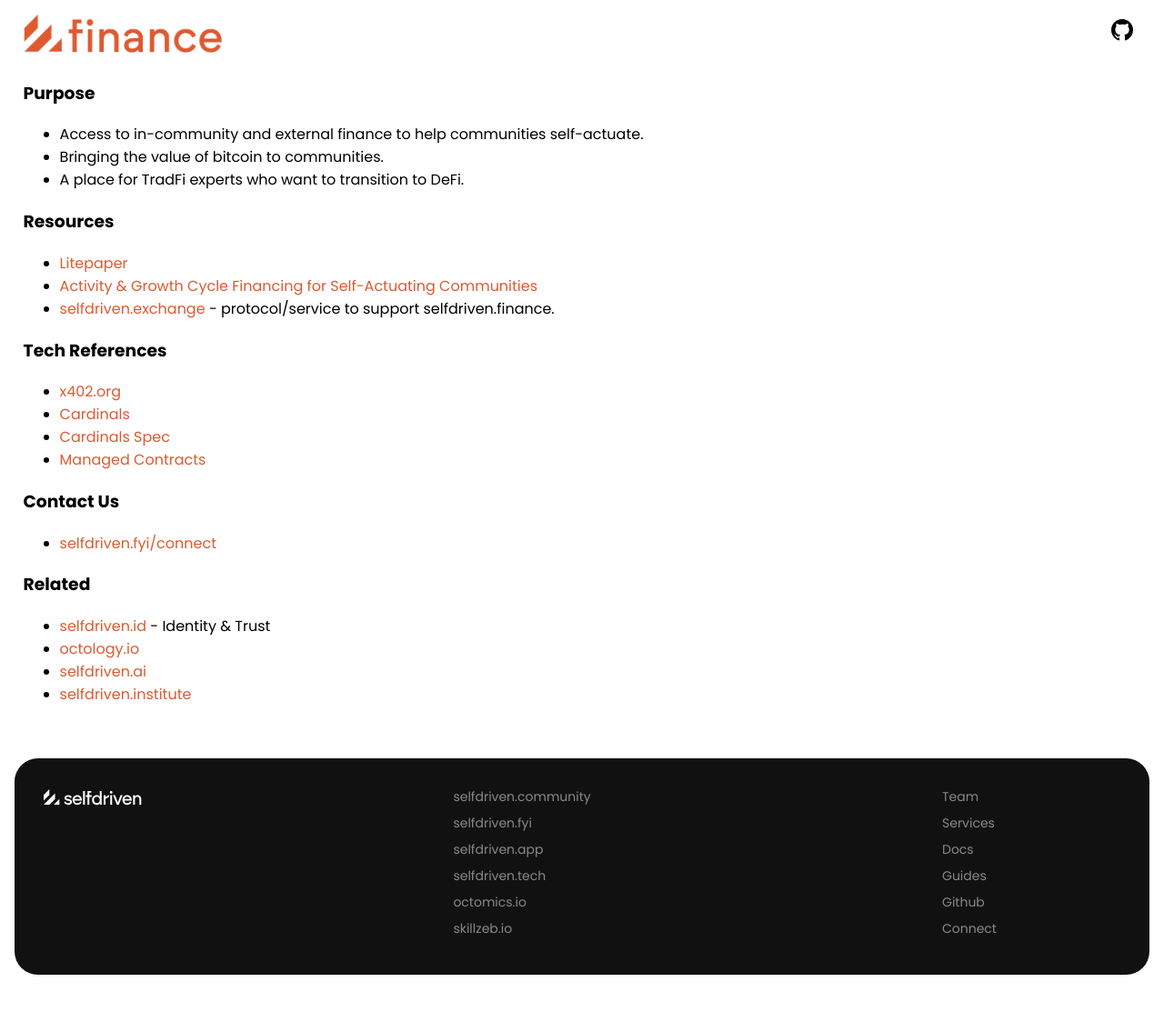
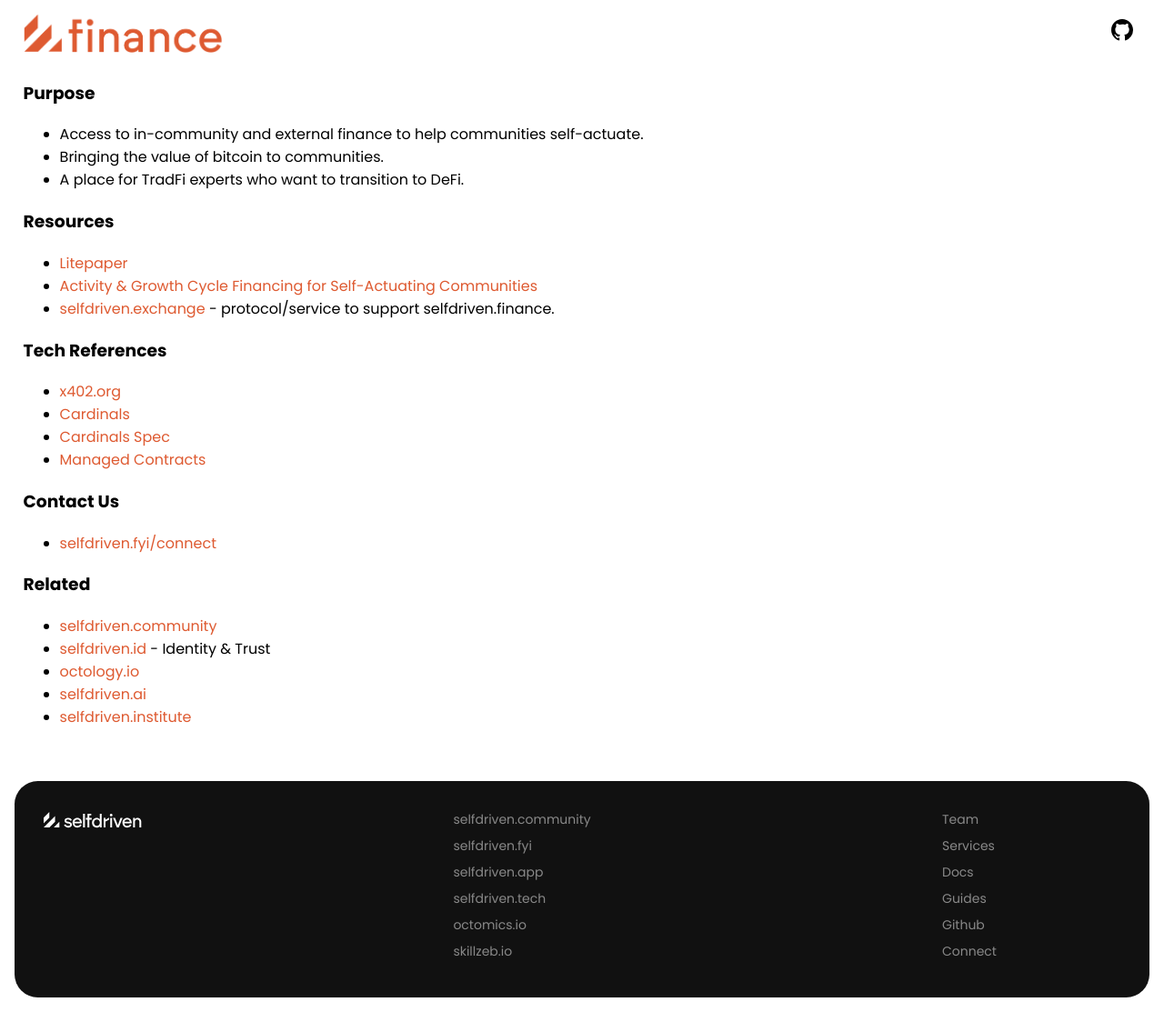
Before and after one commit to selfdriven-foundation/selfdriven-finance, a Jekyll site: the page built from docs/index.md, in a window 1280 px wide. Shown: the whole page at 91% size. Built offline with Jekyll 4.4.1, drawn with Linux system fonts in a browser that asks for light colours; before the commit the page ends 1088 px from its top, so only the background shows below that.

Commit message:
Update index.md

```diff
--- a/docs/index.md
+++ b/docs/index.md
@@ -28,6 +28,7 @@
 
 ### Related
 
+- [selfdriven.community](https://selfdriven.community)
 - [selfdriven.id](https://selfdriven.id) - Identity & Trust
 - [octology.io](https://octology.io)
 - [selfdriven.ai](https://selfdriven.ai)
```
